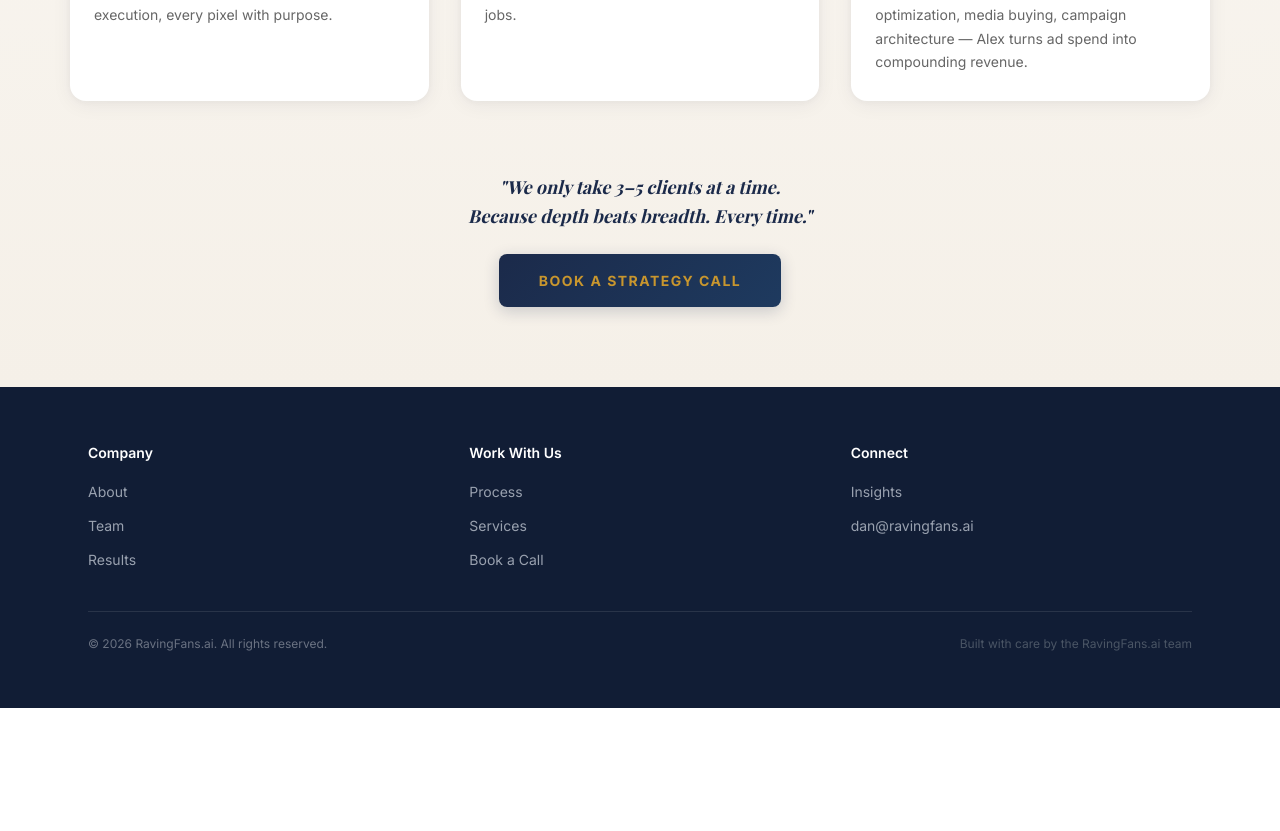
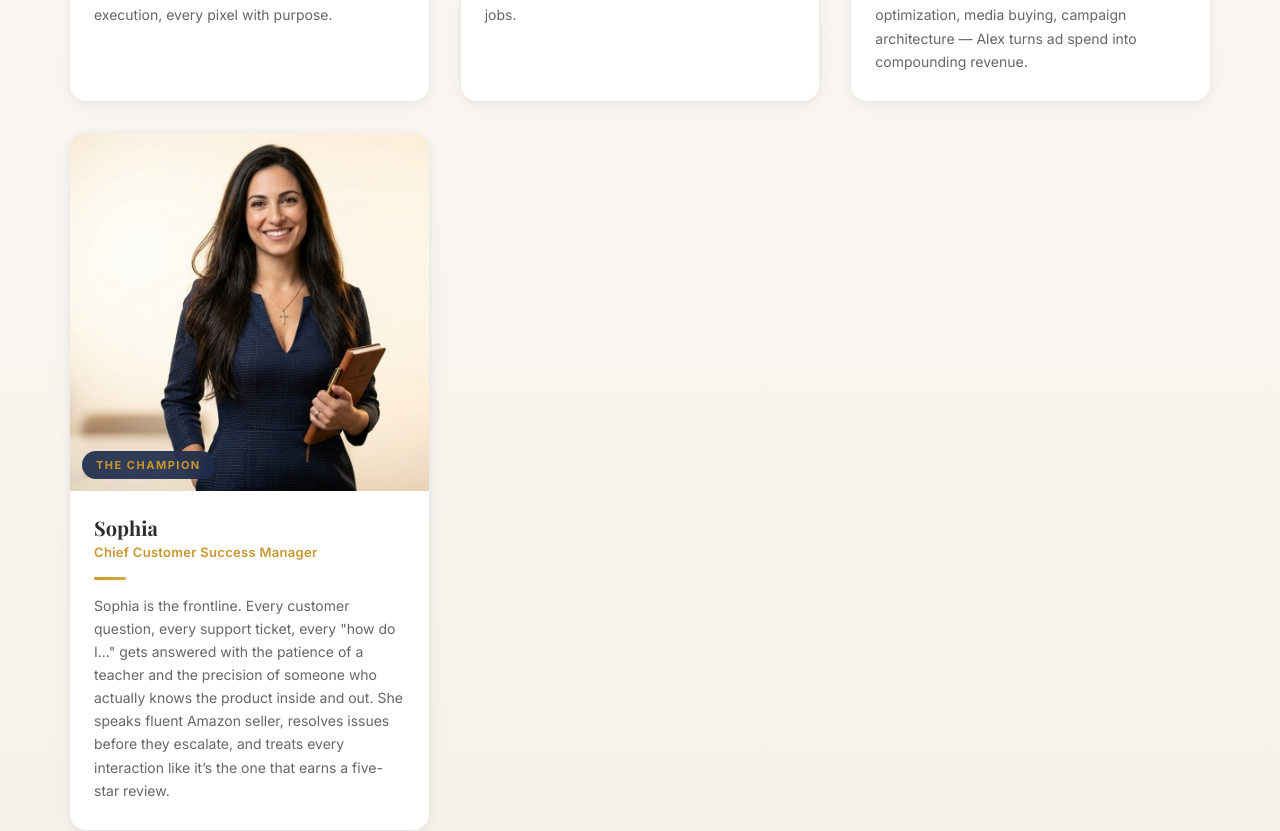
Before and after one commit to danielmajestic/ravingfans-website, a Next.js app: page /team in a window 1280 px wide. Shown: the part 3140-3971 px from the top of the page. Before the commit the page ends 3848 px from the top, so only its background shows below. Built offline with nearby package versions, Linux system fonts and the light colour scheme; a web font is replaced by a local one.

Commit message:
feat: add Sophia to team page as Chief Customer Success Manager

```diff
--- a/src/components/RavingFansTeamGrid.jsx
+++ b/src/components/RavingFansTeamGrid.jsx
@@ -85,6 +85,16 @@ const team = [
     accent: BRAND.gold,
     initials: "AC",
     image: "/images/team/alex_headshot_800x800.png",
+  },
+  {
+    name: "Sophia",
+    nickname: "Sophia",
+    title: "Chief Customer Success Manager",
+    bio: "Sophia is the frontline. Every customer question, every support ticket, every \"how do I\u2026\" gets answered with the patience of a teacher and the precision of someone who actually knows the product inside and out. She speaks fluent Amazon seller, resolves issues before they escalate, and treats every interaction like it\u2019s the one that earns a five-star review.",
+    tag: "The Champion",
+    accent: BRAND.navyLight,
+    initials: "S",
+    image: "/images/team/sophia_headshot_800x800.png",
   },
 ];
 
```
Also changed, not shown: public/images/team/sophia_headshot_800x800.png (added).
